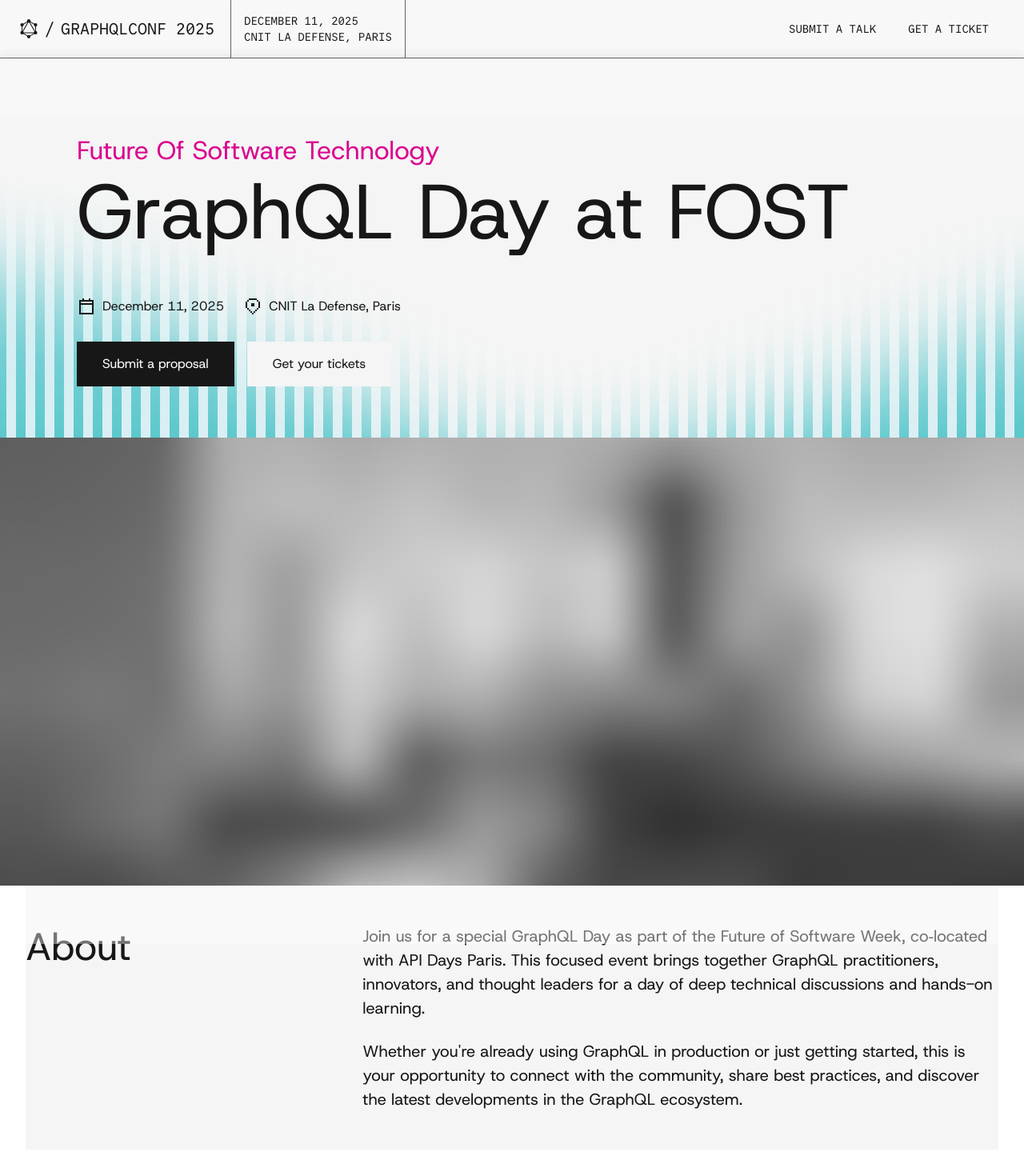
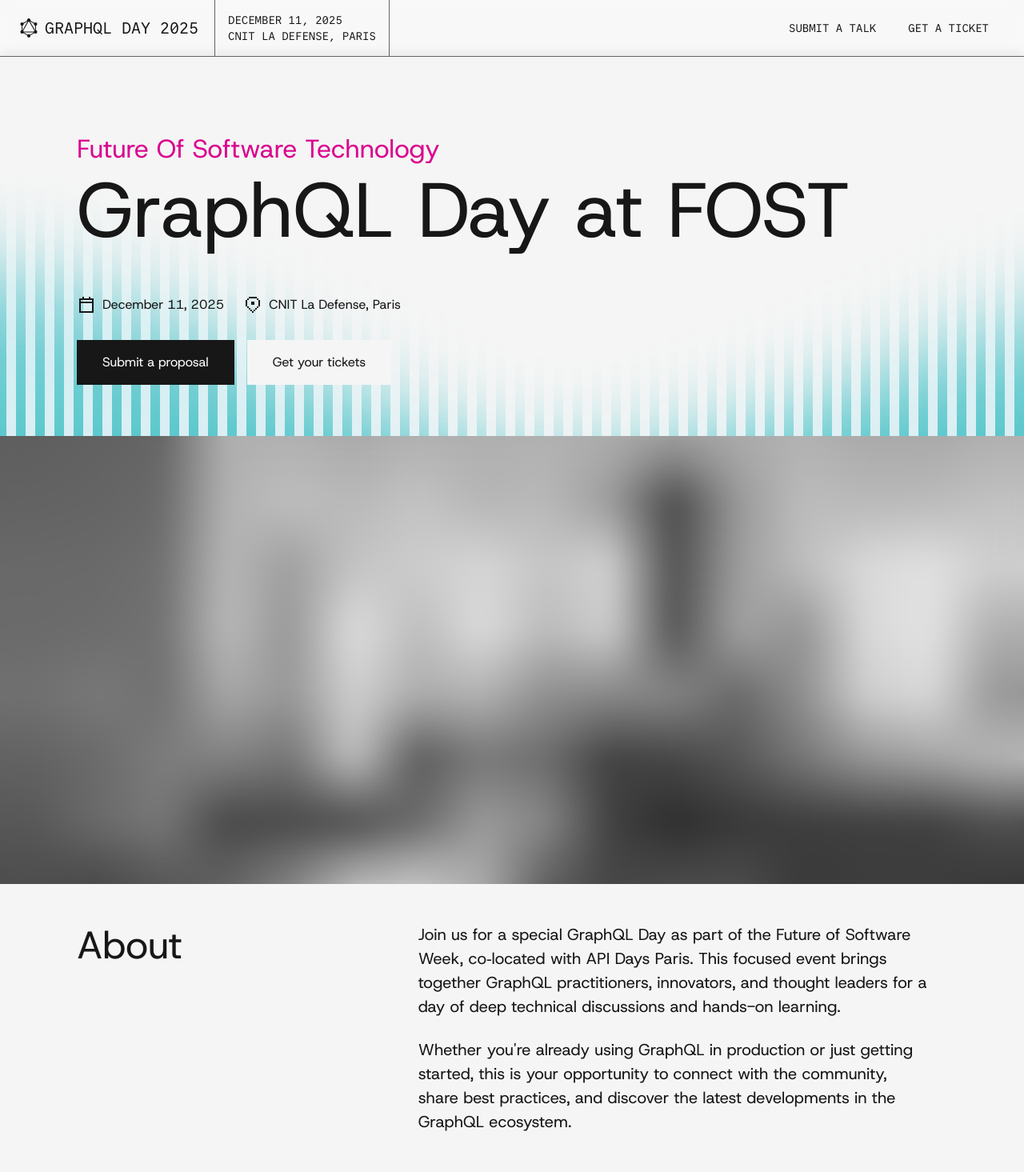
Before and after one commit to graphql-community/graphql-day, a Next.js app in the folder website/: page / in a window 1280 px wide. Shown: the top 1470 px of the page at 80% size. Built offline with nearby package versions, Linux system fonts and the light colour scheme.

Commit message:
Fix things

```diff
--- a/website/src/app/page.tsx
+++ b/website/src/app/page.tsx
@@ -33,14 +33,14 @@
         }
         rightContent={null}
         bottom={
-          <>
+          <div className="relative z-[2] h-[560px] w-full bg-neu-700">
             <link
               rel="preload"
               as="image"
               href={heroPhoto.src}
               fetchPriority="high"
             />
-            <div className="relative z-[2] h-[560px] w-full max-w-screen-3xl">
+            <div className="gql-container h-[560px] relative">
               <div
                 className="absolute inset-0"
                 style={{
@@ -52,7 +52,7 @@
               <div className="absolute inset-0 backdrop-blur-lg" />
               <HeroImageProper />
             </div>
-          </>
+          </div>
         }
       >
         <HeroDateAndLocation />
@@ -70,12 +70,11 @@
         </div>
       </Hero>
       <main className="gql-all-anchors-focusable gql-conf-navbar-strip text-neu-900 before:bg-white/40 before:dark:bg-blk/30">
+        <AboutEventSection />
         <div className="gql-container">
-          <AboutEventSection />
           <ExpertMeetupSection />
           <VenueAndLocationSection />
           <EventPartnersSection />
-        </div>
           <CtaCardSection
             title="Stay in the know"
             description="Meet the experts, share best practices, and discover the latest innovations shaping the future of APIs."
@@ -89,6 +88,7 @@
               </Button>
             </div>
           </CtaCardSection>
+        </div>
       </main>
     </>
   );
@@ -96,23 +96,25 @@
 
 function AboutEventSection() {
   return (
-    <section className="gql-section flex gap-6 bg-neu-100 max-md:flex-col xl:py-12">
+    <div className="bg-neu-100">
+      <section className="gql-section gql-container flex gap-6 max-md:flex-col xl:py-12">
         <h3 className="typography-h2 md:flex-[.5]">About</h3>
         <div className="flex flex-col gap-6 md:flex-1">
           <p className="typography-body-lg">
             Join us for a special GraphQL Day as part of the Future of Software
             Week, co‑located with API Days Paris. This focused event brings
-          together GraphQL practitioners, innovators, and thought leaders for a
-          day of deep technical discussions and hands-on learning.
+            together GraphQL practitioners, innovators, and thought leaders for
+            a day of deep technical discussions and hands-on learning.
           </p>
           <p className="typography-body-lg text-pretty">
             Whether you're already using GraphQL in production or just getting
-          started, this is your opportunity to connect with the community, share
-          best practices, and discover the latest developments in the GraphQL
-          ecosystem.
+            started, this is your opportunity to connect with the community,
+            share best practices, and discover the latest developments in the
+            GraphQL ecosystem.
           </p>
         </div>
       </section>
+    </div>
   );
 }
 
--- a/website/src/components/conference-opengraph-image-header.tsx
+++ b/website/src/components/conference-opengraph-image-header.tsx
@@ -1,7 +1,7 @@
 import { CalendarIcon } from "./design-system/pixelarticons/calendar-icon";
 import { PinIcon } from "./design-system/pixelarticons/pin-icon";
 
-import { GraphQLLogo } from "./graphql-conf-logo-link";
+import { GraphQLDayLogo } from "./graphql-day-logo";
 import {
   colors,
   fonts,
@@ -64,7 +64,7 @@
                 textTransform: "uppercase",
               }}
             >
-              <GraphQLLogo
+              <GraphQLDayLogo
                 style={{
                   height: "3rem",
                   width: "3rem",
--- a/website/src/components/graphql-conf-logo-link.tsx
+++ /dev/null
@@ -1,52 +0,0 @@
-import NextLink from "next/link"
-import { clsx } from "clsx"
-
-export interface GraphQLConfLogoLinkProps
-  extends React.HTMLAttributes<HTMLDivElement> {
-  year: number
-}
-
-export function GraphQLConfLogoLink({
-  className,
-  year,
-  ...rest
-}: GraphQLConfLogoLinkProps) {
-  return (
-    <div
-      className={clsx(
-        "flex items-center gap-2 text-xl/none uppercase",
-        className,
-      )}
-      {...rest}
-    >
-      <NextLink href="/" className="-m-1 p-1 hover:bg-neu-900/10">
-        <GraphQLLogo className="h-6" />
-      </NextLink>
-      <span>/</span>
-      <NextLink
-        href={`/conf/${year}`}
-        className="-m-2 p-2 underline-offset-4 hover:underline"
-      >
-        GraphQLConf {year}
-      </NextLink>
-    </div>
-  )
-}
-
-export function GraphQLLogo(props: React.SVGProps<SVGSVGElement>) {
-  return (
-    <svg viewBox="0 0 100 100" fill="currentColor" {...props}>
-      <path
-        fillRule="evenodd"
-        clipRule="evenodd"
-        d="M50 6.90308L87.323 28.4515V71.5484L50 93.0968L12.677 71.5484V28.4515L50 6.90308ZM16.8647 30.8693V62.5251L44.2795 15.0414L16.8647 30.8693ZM50 13.5086L18.3975 68.2457H81.6025L50 13.5086ZM77.4148 72.4334H22.5852L50 88.2613L77.4148 72.4334ZM83.1353 62.5251L55.7205 15.0414L83.1353 30.8693V62.5251Z"
-      />
-      <circle cx="50" cy="9.3209" r="8.82" />
-      <circle cx="85.2292" cy="29.6605" r="8.82" />
-      <circle cx="85.2292" cy="70.3396" r="8.82" />
-      <circle cx="50" cy="90.6791" r="8.82" />
-      <circle cx="14.7659" cy="70.3396" r="8.82" />
-      <circle cx="14.7659" cy="29.6605" r="8.82" />
-    </svg>
-  )
-}
--- /dev/null
+++ b/website/src/components/graphql-day-logo.tsx
@@ -0,0 +1,20 @@
+export function GraphQLDayLogo(props: React.SVGProps<SVGSVGElement>) {
+  return (
+    <svg viewBox="0 0 100 100" fill="currentColor" {...props}>
+      <path
+        fillRule="evenodd"
+        clipRule="evenodd"
+        d="M50 6.90308L87.323 28.4515V71.5484L50 93.0968L12.677 71.5484V28.4515L50 6.90308ZM16.8647 30.8693V62.5251L44.2795 15.0414L16.8647 30.8693ZM50 13.5086L18.3975 68.2457H81.6025L50 13.5086ZM77.4148 72.4334H22.5852L50 88.2613L77.4148 72.4334ZM83.1353 62.5251L55.7205 15.0414L83.1353 30.8693V62.5251Z"
+      />
+      <circle cx="50" cy="9.3209" r="8.82" />
+      <circle cx="85.2292" cy="29.6605" r="8.82" />
+      <circle cx="85.2292" cy="70.3396" r="8.82" />
+      <circle cx="50" cy="90.6791" r="8.82" />
+      <circle cx="14.7659" cy="70.3396" r="8.82" />
+      <circle cx="14.7659" cy="29.6605" r="8.82" />
+    </svg>
+
+    // TODO: Edit the logo above to also include half of a sun: GraphQL Day, you see?
+    // <svg xmlns="http://www.w3.org/2000/svg" fill="currentColor" viewBox="0 0 24 24"> <path d="M13 0h-2v4h2V0ZM0 11v2h4v-2H0Zm24 0v2h-4v-2h4ZM13 24h-2v-4h2v4ZM8 6h8v2H8V6ZM6 8h2v8H6V8Zm2 10v-2h8v2H8Zm10-2h-2V8h2v8Zm2-14h2v2h-2V2Zm0 2v2h-2V4h2Zm2 18h-2v-2h2v2Zm-2-2h-2v-2h2v2ZM4 2H2v2h2v2h2V4H4V2ZM2 22h2v-2h2v-2H4v2H2v2Z"/> </svg>
+  );
+}
--- a/website/src/components/logo-link.tsx
+++ b/website/src/components/logo-link.tsx
@@ -1,8 +1,9 @@
 import NextLink from "next/link";
 import { clsx } from "clsx";
+import { GraphQLDayLogo } from "./graphql-day-logo";
 
 export interface GraphQLDayLogoLinkProps
-  extends React.HTMLAttributes<HTMLDivElement> {
+  extends React.AnchorHTMLAttributes<HTMLAnchorElement> {
   year: number;
 }
 
@@ -12,41 +13,16 @@
   ...rest
 }: GraphQLDayLogoLinkProps) {
   return (
-    <div
+    <NextLink
+      href={`/conf/${year}`}
       className={clsx(
-        "flex items-center gap-2 text-xl/none uppercase",
+        "-m-2 p-2 underline-offset-4 hover:underline flex items-center gap-2 text-xl/none uppercase",
         className
       )}
       {...rest}
     >
-      <NextLink
-        href={`/conf/${year}`}
-        className="-m-2 p-2 underline-offset-4 hover:underline"
-      >
-        <GraphQLDayLogo className="h-6" />
-        GraphQL Day {year}
-      </NextLink>
-    </div>
+      <GraphQLDayLogo className="h-6" />
+      GraphQL Day {year}
+    </NextLink>
   );
 }
-
-export function GraphQLDayLogo(props: React.SVGProps<SVGSVGElement>) {
-  return (
-    <svg viewBox="0 0 100 100" fill="currentColor" {...props}>
-      <path
-        fillRule="evenodd"
-        clipRule="evenodd"
-        d="M50 6.90308L87.323 28.4515V71.5484L50 93.0968L12.677 71.5484V28.4515L50 6.90308ZM16.8647 30.8693V62.5251L44.2795 15.0414L16.8647 30.8693ZM50 13.5086L18.3975 68.2457H81.6025L50 13.5086ZM77.4148 72.4334H22.5852L50 88.2613L77.4148 72.4334ZM83.1353 62.5251L55.7205 15.0414L83.1353 30.8693V62.5251Z"
-      />
-      <circle cx="50" cy="9.3209" r="8.82" />
-      <circle cx="85.2292" cy="29.6605" r="8.82" />
-      <circle cx="85.2292" cy="70.3396" r="8.82" />
-      <circle cx="50" cy="90.6791" r="8.82" />
-      <circle cx="14.7659" cy="70.3396" r="8.82" />
-      <circle cx="14.7659" cy="29.6605" r="8.82" />
-    </svg>
-
-    // TODO: Edit the logo above to also include half of a sun: GraphQL Day, you see?
-    // <svg xmlns="http://www.w3.org/2000/svg" fill="currentColor" viewBox="0 0 24 24"> <path d="M13 0h-2v4h2V0ZM0 11v2h4v-2H0Zm24 0v2h-4v-2h4ZM13 24h-2v-4h2v4ZM8 6h8v2H8V6ZM6 8h2v8H6V8Zm2 10v-2h8v2H8Zm10-2h-2V8h2v8Zm2-14h2v2h-2V2Zm0 2v2h-2V4h2Zm2 18h-2v-2h2v2Zm-2-2h-2v-2h2v2ZM4 2H2v2h2v2h2V4H4V2ZM2 22h2v-2h2v-2H4v2H2v2Z"/> </svg>
-  );
-}
--- a/website/src/components/navbar.tsx
+++ b/website/src/components/navbar.tsx
@@ -6,11 +6,11 @@
 
 import { Badge } from "./badge";
 
-import { GraphQLConfLogoLink } from "./graphql-conf-logo-link";
 import { Anchor } from "./design-system/anchor";
 import { MenuIcon } from "./design-system/pixelarticons/menu-icon";
 import { CloseIcon } from "./design-system/pixelarticons/close-icon";
 import { TIME_ELEMENT, ADDRESS_ELEMENT } from "../constants";
+import { GraphQLDayLogoLink } from "./logo-link";
 
 export interface NavbarProps {
   links: { href: string; children: React.ReactNode; "aria-disabled"?: true }[];
@@ -61,7 +61,7 @@
       >
         <BackdropBlur />
         <div className="flex h-[var(--navbar-h)] items-center justify-between gap-5 px-4 md:px-6 2xl:px-10">
-          <GraphQLConfLogoLink year={year} />
+          <GraphQLDayLogoLink year={year} />
 
           <div className="typography-menu mr-auto flex h-full flex-col justify-center whitespace-pre border-x border-blk/60 px-4 dark:border-white/80 max-xl:hidden">
             <p className="flex items-center gap-2 text-sm">{TIME_ELEMENT}</p>
--- a/website/src/globals.css
+++ b/website/src/globals.css
@@ -60,28 +60,52 @@
   font-family: var(--font-sans, Arial, Helvetica, sans-serif);
 }
 
-/* Utility classes for the design system */
+.gql-focus-visible,
+.gql-all-anchors-focusable a {
+  @apply focus-visible:outline focus-visible:outline-[3px] focus-visible:outline-offset-[5px] focus-visible:outline-neu-900;
+}
+
 .gql-container {
-  @apply mx-auto max-w-screen-xl px-4 sm:px-6 lg:px-8;
+  @apply mx-auto w-full max-w-[120rem];
 }
 
 .gql-section {
-  @apply py-16 lg:py-24;
+  @apply px-4 py-8 lg:px-12 xl:gap-x-24 xl:px-24 3xl:px-[240px];
 }
 
-.gql-focus-visible {
-  @apply focus-visible:outline-2 focus-visible:outline-offset-2 focus-visible:outline-pri-base;
+.gql-navbar-strip,
+.gql-conf-navbar-strip {
+  @apply relative [contain:paint] before:sticky before:top-0 before:z-[9] before:-mt-[var(--navbar-h)] before:block before:h-[var(--navbar-h)] before:w-full before:content-[''];
 }
 
-.gql-all-anchors-focusable a {
-  @apply gql-focus-visible;
+.gql-navbar-strip {
+  --navbar-h: var(--nextra-navbar-height);
 }
 
-.gql-conf-navbar-strip {
-  @apply relative;
+.gql-radial-gradient {
+  background-image: radial-gradient(
+    ellipse at 50% 50%,
+    hsl(var(--color-neu-600)) 0%,
+    transparent 75%
+  );
+  background-size: 100% 100%;
+  background-position: center;
+  background-repeat: no-repeat;
 }
 
-.gql-conf-navbar-strip::before {
-  content: "";
-  @apply absolute top-0 h-[calc(var(--navbar-h)+1px)] w-full;
+:root {
+  --navbar-h: 70px;
 }
+
+/* without this Headless UI breaks sticky navbar */
+html:has([role="listbox"][data-open]),
+html:has([role="menu"][data-open]) {
+  overflow: visible !important;
+}
+
+@supports (background: -webkit-named-image(i)) {
+  html {
+    /* Safari moves the fixed Navbar when overscrolling and it looks bad */
+    overscroll-behavior-y: none;
+  }
+}
--- a/website/tailwind.config.ts
+++ b/website/tailwind.config.ts
@@ -27,9 +27,7 @@
         "3xl": "1920px",
       },
       colors: {
-        primary: "#e10098",
-        "conf-black": "#0e031c",
-        black: "#1b1b1b",
+        black: "#000",
 
         // #region new design system colors
         "pri-lighter": "hsl(var(--color-pri-lighter) / <alpha-value>)",
```
Lines whose indentation alone changed are shown as unchanged.
